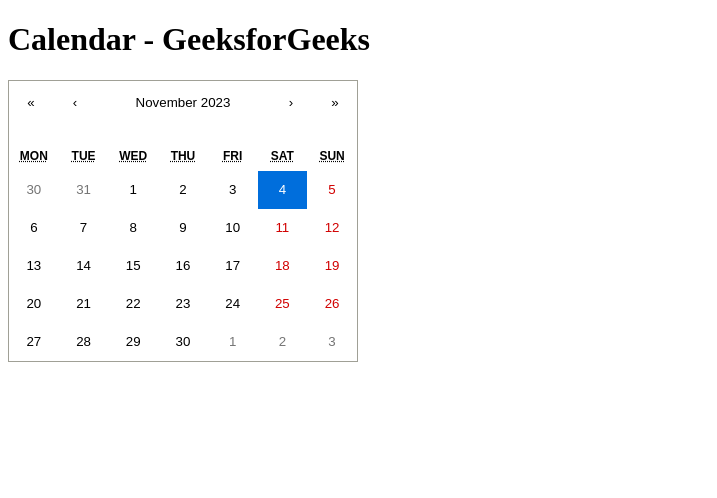
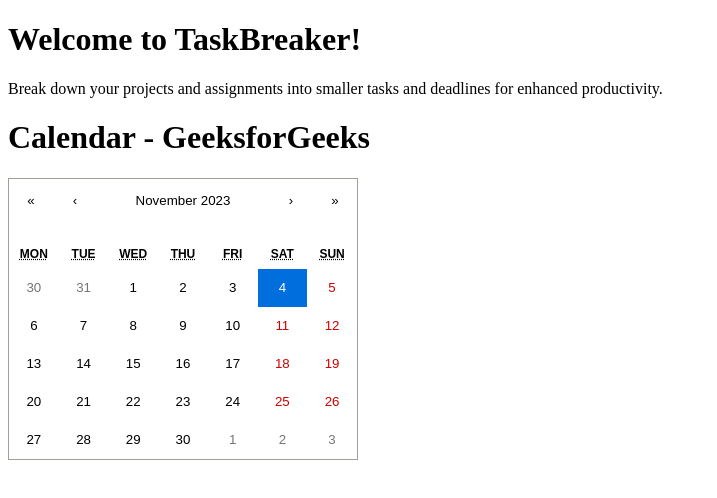
Before and after one commit to andy0207huang/newhacks2023, a React (Vite) app in the folder task-app/: page / in a window 1280 px wide. Shown: the top 498 px of the page, without its empty margins (0-717 px from the left). Built offline with nearby package versions, Linux system fonts and the light colour scheme.

Commit message:
created page folder in frontend

```diff
--- a/task-app/src/App.jsx
+++ b/task-app/src/App.jsx
@@ -3,9 +3,12 @@
 import viteLogo from "/vite.svg";
 import React from "react";
 import Calenderjfg from "./components/Calendar";
+import Home from "./pages/Home";
+
 
 function App() {
-  return <Calenderjfg />;
+  // return <Calenderjfg />;
+  return <Home />
 }
 
 export default App;
--- /dev/null
+++ b/task-app/src/pages/Home.jsx
@@ -0,0 +1,20 @@
+import React from 'react';
+import Calenderjfg from "../components/Calendar";
+
+const Home = () => {
+    return (
+        <div>
+            <h1>Welcome to TaskBreaker!</h1>
+            <p>Break down your projects and assignments into smaller tasks and deadlines for enhanced productivity.</p>
+
+            {/* g calendar integration */}
+            <Calenderjfg />
+
+            {/* upload */}
+
+
+        </div>
+    );
+};
+
+export default Home;
```
